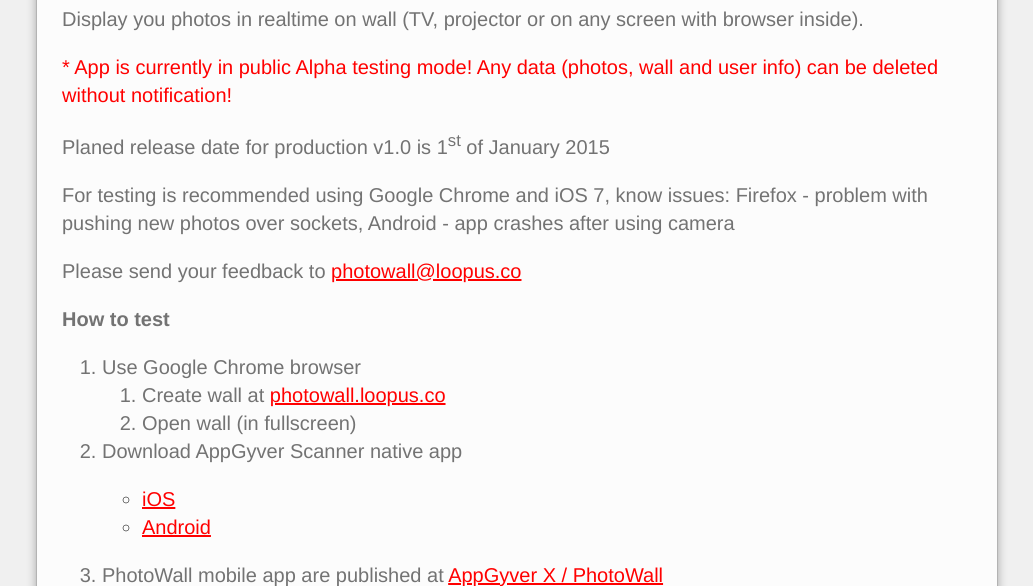
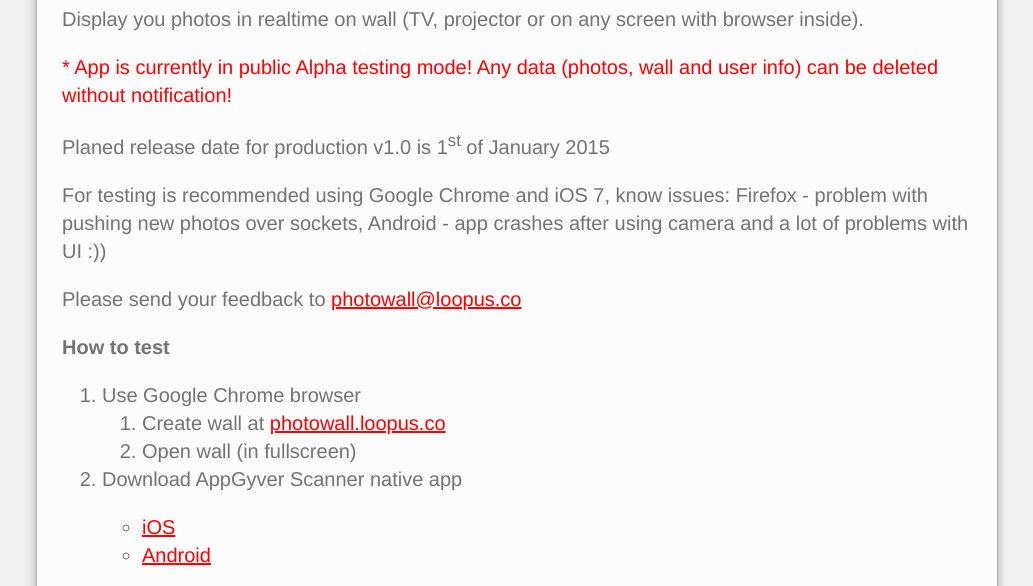
Before and after one commit to loopusdev/photowall-web, a website: page app/info.html in a window 1280 px wide. Shown: the part 146-732 px from the top of the page, without its empty margins (123-1156 px from the left). Drawn offline with Linux system fonts and the light colour scheme.

Commit message:
INFO page - Android notes

```diff
--- a/app/info.html
+++ b/app/info.html
@@ -88,7 +88,7 @@
 
       <p>Planed release date for production v1.0 is 1<sup>st</sup> of January 2015</p>
 
-      <p>For testing is recommended using Google Chrome and iOS 7, know issues: Firefox - problem with pushing new photos over sockets, Android - app crashes after using camera</p>
+      <p>For testing is recommended using Google Chrome and iOS 7, know issues: Firefox - problem with pushing new photos over sockets, Android - app crashes after using camera and a lot of problems with UI :))</p>
 
       <p>Please send your feedback to <a href="mailto:photowall@loopus.co?subject=PhotoWall feedback" >photowall@loopus.co</a></p>
 
```
